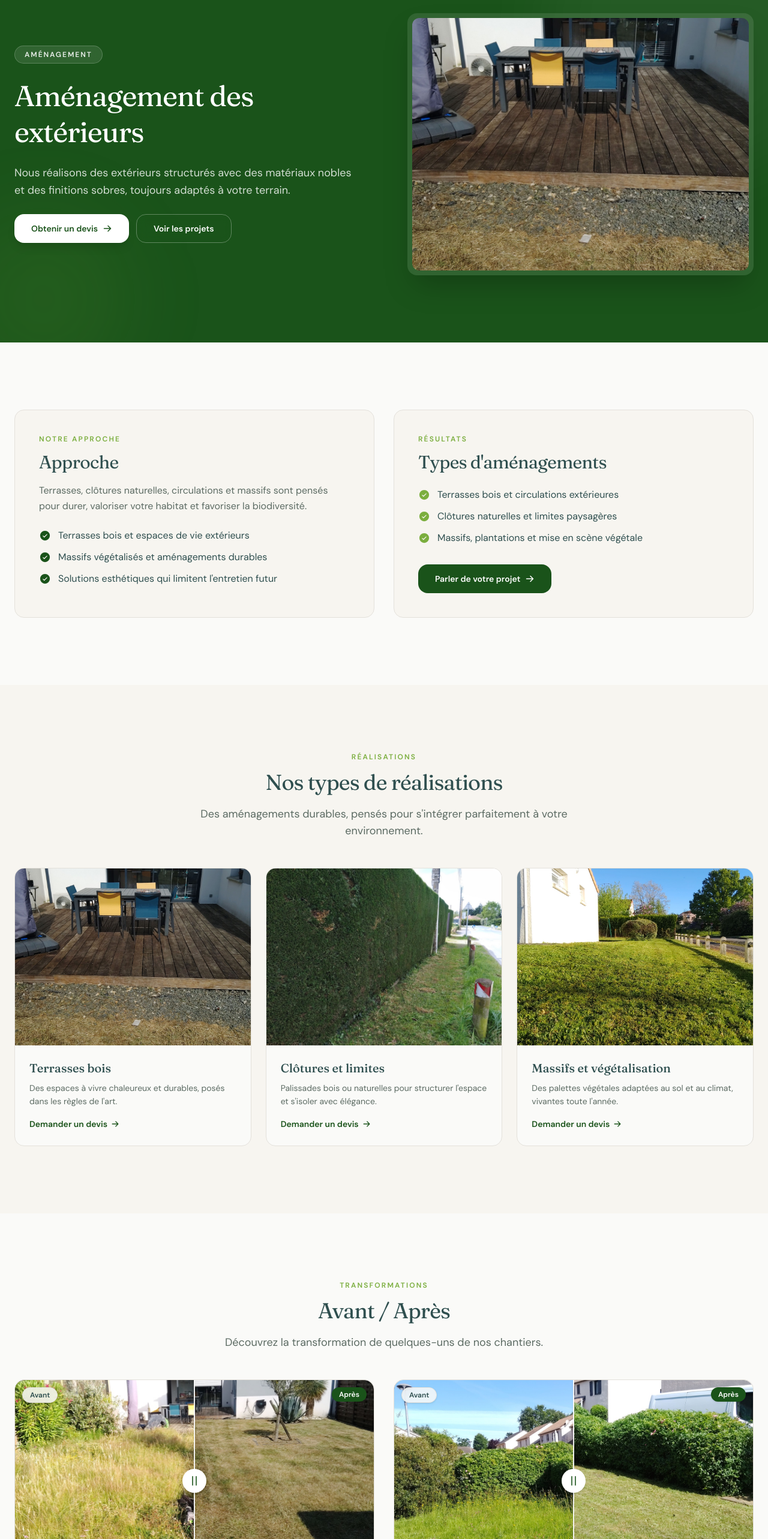
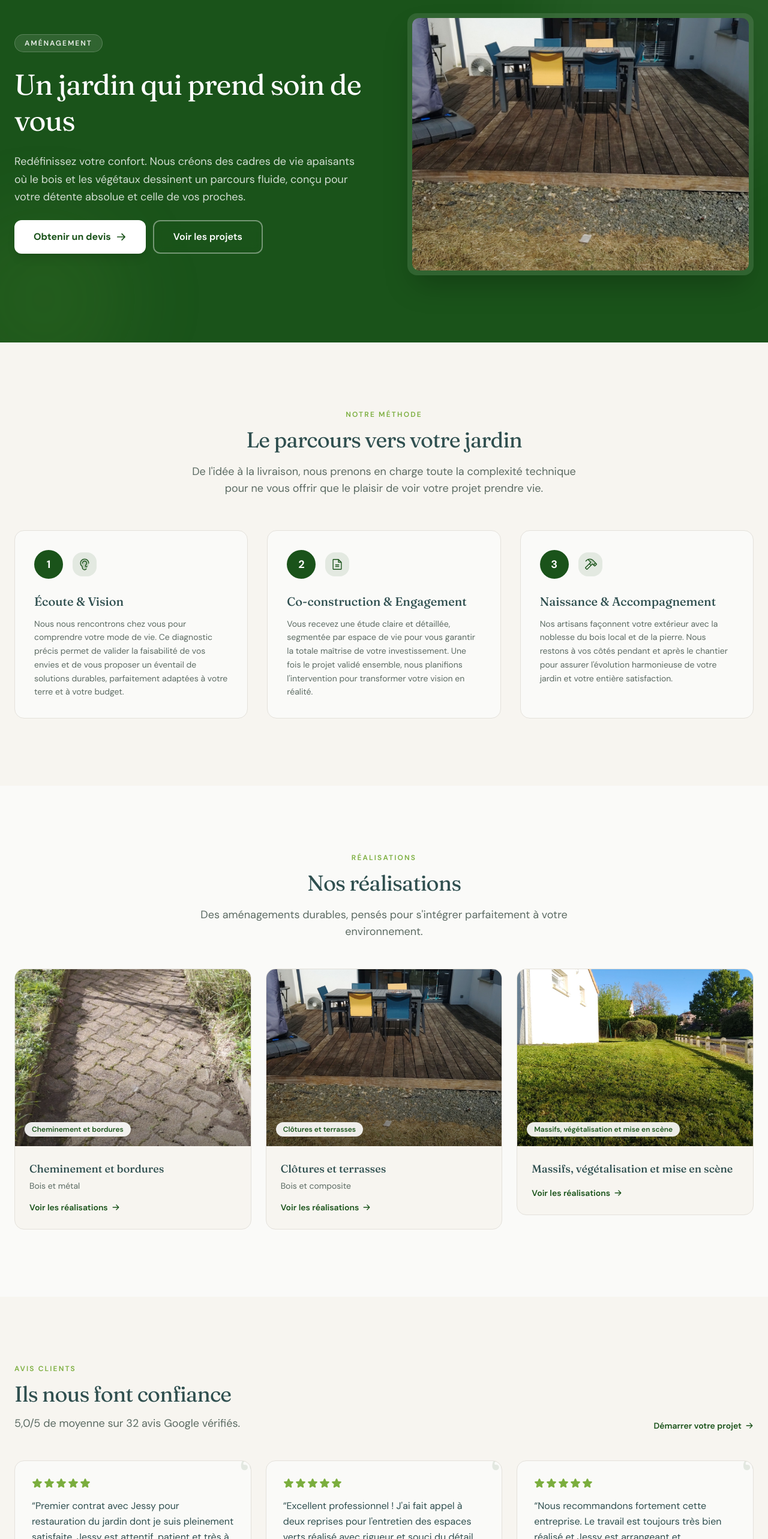
Before and after one commit to FreelancePlt/Permapaysage, a Next.js app: page /amenagement in a window 1280 px wide. Shown: the part 200-2766 px from the top of the page at 60% size. Built offline with nearby package versions, Linux system fonts and the light colour scheme; no server answers.

Commit message:
Amélioration page aménagement

```diff
--- a/app/(main)/amenagement/page.tsx
+++ b/app/(main)/amenagement/page.tsx
@@ -1,11 +1,14 @@
-import { ArrowRightIcon } from "@phosphor-icons/react/dist/ssr";
+import {
+  ArrowRightIcon,
+  EarIcon,
+  FileTextIcon,
+  HammerIcon,
+  StarIcon,
+} from "@phosphor-icons/react/dist/ssr";
 import Image from "next/image";
 import Link from "next/link";
-import { notFound } from "next/navigation";
 
-import { ServicePageSection } from "@/components/sections/service-page";
 import { CtaSection } from "@/components/sections/cta";
-import { BeforeAfterSlider } from "@/components/shared/before-after-slider";
 import { Container } from "@/components/shared/container";
 import { Reveal } from "@/components/shared/reveal";
 import { StructuredData } from "@/components/shared/structured-data";
@@ -16,7 +19,7 @@ import {
   buildServiceSchema,
   buildWebPageSchema,
 } from "@/lib/seo";
-import { services, amenagementTypes } from "@/lib/site-data";
+import { company, services, testimonials } from "@/lib/site-data";
 
 export const metadata = buildPageMetadata({
   title: "Aménagement paysager durable à Vallet — Permapaysage",
@@ -31,12 +34,50 @@ export const metadata = buildPageMetadata({
   ],
 });
 
+const parcoursSteps = [
+  {
+    number: "1",
+    title: "Écoute & Vision",
+    description:
+      "Nous nous rencontrons chez vous pour comprendre votre mode de vie. Ce diagnostic précis permet de valider la faisabilité de vos envies et de vous proposer un éventail de solutions durables, parfaitement adaptées à votre terre et à votre budget.",
+    icon: EarIcon,
+  },
+  {
+    number: "2",
+    title: "Co-construction & Engagement",
+    description:
+      "Vous recevez une étude claire et détaillée, segmentée par espace de vie pour vous garantir la totale maîtrise de votre investissement. Une fois le projet validé ensemble, nous planifions l'intervention pour transformer votre vision en réalité.",
+    icon: FileTextIcon,
+  },
+  {
+    number: "3",
+    title: "Naissance & Accompagnement",
+    description:
+      "Nos artisans façonnent votre extérieur avec la noblesse du bois local et de la pierre. Nous restons à vos côtés pendant et après le chantier pour assurer l'évolution harmonieuse de votre jardin et votre entière satisfaction.",
+    icon: HammerIcon,
+  },
+];
+
+const realisationCategories = [
+  {
+    title: "Cheminement et bordures",
+    subtitle: "Bois et métal",
+    image: "/photos-entretien/apres/ap-01.jpg",
+  },
+  {
+    title: "Clôtures et terrasses",
+    subtitle: "Bois et composite",
+    image: "/photos-entretien/apres/ap-09.jpg",
+  },
+  {
+    title: "Massifs, végétalisation et mise en scène",
+    subtitle: "",
+    image: "/photos-entretien/apres/ap-04.jpg",
+  },
+];
+
 export default function AmenagementPage() {
   const service = services.find((item) => item.slug === "amenagement");
-
-  if (!service) {
-    notFound();
-  }
 
   const schemas = [
     buildWebPageSchema({
@@ -47,8 +88,10 @@ export default function AmenagementPage() {
     }),
     buildLocalBusinessSchema("/amenagement"),
     buildServiceSchema({
-      name: service.title,
-      description: service.longDescription,
+      name: service?.title ?? "Aménagement des extérieurs",
+      description:
+        service?.longDescription ??
+        "Terrasses, clôtures naturelles, circulations et massifs pensés pour durer.",
       path: "/amenagement",
       serviceType: "Aménagement paysager",
       areaServed: "Vallet et Vignoble Nantais",
@@ -62,116 +105,262 @@ export default function AmenagementPage() {
   return (
     <>
       <StructuredData data={schemas} />
-      <ServicePageSection
-        service={service}
-        image="/photos-entretien/apres/ap-09.jpg"
-        eyebrow="Aménagement"
-        subtitle="Nous réalisons des extérieurs structurés avec des matériaux nobles et des finitions sobres, toujours adaptés à votre terrain."
-        extraSectionTitle="Types d'aménagements"
-        extraPoints={[
-          "Terrasses bois et circulations extérieures",
-          "Clôtures naturelles et limites paysagères",
-          "Massifs, plantations et mise en scène végétale",
-        ]}
+
+      {/* ── HERO ── */}
+      <section className="relative overflow-hidden bg-primary py-20 md:py-28">
+        <div className="pointer-events-none absolute inset-0">
+          <div className="absolute right-0 top-0 h-125 w-125 translate-x-1/4 -translate-y-1/4 rounded-full bg-white/5 blur-3xl" />
+          <div className="absolute bottom-0 left-0 h-72 w-72 -translate-x-1/4 translate-y-1/4 rounded-full bg-secondary/10 blur-3xl" />
+        </div>
+
+        <Container>
+          <div className="relative grid items-center gap-12 lg:grid-cols-[1fr_0.95fr]">
+            <div className="space-y-6 animate-in fade-in slide-in-from-bottom-4 duration-700">
+              <div className="inline-flex items-center gap-2 rounded-full border border-white/20 bg-white/10 px-4 py-1.5 text-xs font-semibold tracking-[0.16em] uppercase text-white/90 backdrop-blur-sm">
+                Aménagement
+              </div>
+              <h1 className="text-4xl leading-tight tracking-tight text-white md:text-5xl">
+                Un jardin qui prend soin de vous
+              </h1>
+              <p className="max-w-xl text-base leading-relaxed text-white/80 md:text-lg">
+                Redéfinissez votre confort. Nous créons des cadres de vie
+                apaisants où le bois et les végétaux dessinent un parcours
+                fluide, conçu pour votre détente absolue et celle de vos
+                proches.
+              </p>
+              <div className="flex flex-wrap gap-3">
+                <Link
+                  href="/contact"
+                  className="inline-flex h-14 items-center justify-center gap-2 rounded-xl bg-white px-8 text-base font-bold text-primary shadow-lg transition-all hover:bg-white/90 hover:shadow-xl hover:scale-[1.02]"
+                >
+                  Obtenir un devis
+                  <ArrowRightIcon size={18} weight="bold" />
+                </Link>
+                <Link
+                  href="/realisations"
+                  className="inline-flex h-14 items-center justify-center rounded-xl border-2 border-white/40 px-8 text-base font-semibold text-white backdrop-blur-sm transition-all hover:bg-white/10 hover:border-white/60"
+                >
+                  Voir les projets
+                </Link>
+              </div>
+            </div>
+            <div className="animate-in fade-in zoom-in-95 duration-700 delay-200">
+              <div className="overflow-hidden rounded-2xl bg-white/10 p-2 shadow-2xl backdrop-blur-sm">
+                <Image
+                  src="/photos-entretien/apres/ap-09.jpg"
+                  alt="Aménagement paysager réalisé par Permapaysage à Vallet"
+                  width={1024}
+                  height={768}
+                  className="aspect-4/3 w-full rounded-xl object-cover"
+                  priority
                 />
+              </div>
+            </div>
+          </div>
+        </Container>
+      </section>
 
+      {/* ── LE PARCOURS VERS VOTRE JARDIN ── */}
       <section className="bg-card py-20 md:py-28">
         <Container>
           <Reveal>
             <div className="mx-auto max-w-2xl text-center">
-              <p className="text-secondary text-xs font-semibold tracking-[0.18em] uppercase">Réalisations</p>
-              <h2 className="mt-3 text-3xl leading-tight tracking-tight md:text-4xl">Nos types de réalisations</h2>
+              <p className="text-secondary text-xs font-semibold tracking-[0.18em] uppercase">
+                Notre méthode
+              </p>
+              <h2 className="mt-3 text-3xl leading-tight tracking-tight md:text-4xl">
+                Le parcours vers votre jardin
+              </h2>
               <p className="text-muted-foreground mt-4 md:text-lg">
-                Des aménagements durables, pensés pour s&apos;intégrer parfaitement à votre environnement.
+                De l&apos;idée à la livraison, nous prenons en charge toute la
+                complexité technique pour ne vous offrir que le plaisir de voir
+                votre projet prendre vie.
+              </p>
+            </div>
+          </Reveal>
+
+          <div className="mt-14 grid gap-8 md:grid-cols-3">
+            {parcoursSteps.map((step, idx) => {
+              const Icon = step.icon;
+              return (
+                <Reveal key={step.title} delay={idx * 100}>
+                  <article className="relative flex h-full flex-col overflow-hidden rounded-2xl border border-border bg-background p-8 transition-all duration-300 hover:-translate-y-1 hover:shadow-lg hover:border-primary/20">
+                    <div className="mb-6 flex items-center gap-4">
+                      <div className="flex h-12 w-12 shrink-0 items-center justify-center rounded-full bg-primary text-lg font-bold text-white">
+                        {step.number}
+                      </div>
+                      <div className="flex h-10 w-10 items-center justify-center rounded-lg bg-primary/10 text-primary">
+                        <Icon size={22} weight="duotone" />
+                      </div>
+                    </div>
+                    <h3 className="text-xl font-medium">{step.title}</h3>
+                    <p className="text-muted-foreground mt-3 text-sm leading-relaxed">
+                      {step.description}
+                    </p>
+                  </article>
+                </Reveal>
+              );
+            })}
+          </div>
+        </Container>
+      </section>
+
+      {/* ── NOS RÉALISATIONS ── */}
+      <section className="py-20 md:py-28">
+        <Container>
+          <Reveal>
+            <div className="mx-auto max-w-2xl text-center">
+              <p className="text-secondary text-xs font-semibold tracking-[0.18em] uppercase">
+                Réalisations
+              </p>
+              <h2 className="mt-3 text-3xl leading-tight tracking-tight md:text-4xl">
+                Nos réalisations
+              </h2>
+              <p className="text-muted-foreground mt-4 md:text-lg">
+                Des aménagements durables, pensés pour s&apos;intégrer
+                parfaitement à votre environnement.
               </p>
             </div>
           </Reveal>
           <div className="mt-12 grid gap-6 md:grid-cols-3">
-            {amenagementTypes.map((type, idx) => (
-              <Reveal key={type.title} delay={idx * 100}>
-                <article className="group overflow-hidden rounded-2xl border border-border bg-background transition-all duration-300 hover:-translate-y-2 hover:shadow-xl">
+            {realisationCategories.map((cat, idx) => (
+              <Reveal key={cat.title} delay={idx * 100}>
+                <Link href="/realisations" className="group block">
+                  <article className="overflow-hidden rounded-2xl border border-border bg-card transition-all duration-300 hover:-translate-y-2 hover:shadow-xl hover:border-primary/20">
                     <div className="relative aspect-4/3 w-full overflow-hidden">
                       <Image
-                      src={type.image}
-                      alt={type.title}
+                        src={cat.image}
+                        alt={cat.title}
                         fill
                         className="object-cover transition-transform duration-500 group-hover:scale-105"
                       />
-                    <div className="absolute inset-0 bg-linear-to-t from-black/30 via-transparent to-transparent opacity-0 transition-opacity duration-300 group-hover:opacity-100" />
+                      <div className="absolute inset-0 bg-linear-to-t from-black/40 via-transparent to-transparent" />
+                      <div className="absolute bottom-4 left-4">
+                        <span className="inline-flex items-center rounded-full bg-white/90 px-3 py-1 text-xs font-semibold text-primary backdrop-blur-sm">
+                          {cat.title}
+                        </span>
+                      </div>
                     </div>
                     <div className="p-6">
-                    <h3 className="text-xl font-medium">{type.title}</h3>
-                    <p className="text-muted-foreground mt-2 text-sm leading-relaxed">{type.description}</p>
-                    <Link href="/contact" className="mt-4 inline-flex items-center gap-1.5 text-sm font-semibold text-primary transition-all group-hover:gap-2.5">
-                      Demander un devis
-                      <ArrowRightIcon size={14} weight="bold" className="transition-transform group-hover:translate-x-1" />
-                    </Link>
+                      <h3 className="text-lg font-medium">{cat.title}</h3>
+                      {cat.subtitle && (
+                        <p className="text-muted-foreground mt-1 text-sm">
+                          {cat.subtitle}
+                        </p>
+                      )}
+                      <span className="mt-4 inline-flex items-center gap-1.5 text-sm font-semibold text-primary transition-all group-hover:gap-2.5">
+                        Voir les réalisations
+                        <ArrowRightIcon
+                          size={14}
+                          weight="bold"
+                          className="transition-transform group-hover:translate-x-1"
+                        />
+                      </span>
                     </div>
                   </article>
+                </Link>
               </Reveal>
             ))}
           </div>
         </Container>
       </section>
 
-      <section className="py-20 md:py-28">
+      {/* ── AVIS CLIENTS ── */}
+      <section className="bg-card py-20 md:py-28">
         <Container>
           <Reveal>
-            <div className="mx-auto max-w-2xl text-center">
-              <p className="text-secondary text-xs font-semibold tracking-[0.18em] uppercase">Transformations</p>
-              <h2 className="mt-3 text-3xl leading-tight tracking-tight md:text-4xl">Avant / Après</h2>
-              <p className="text-muted-foreground mt-4 md:text-lg">
-                Découvrez la transformation de quelques-uns de nos chantiers.
+            <div className="flex flex-col gap-4 md:flex-row md:items-end md:justify-between">
+              <div className="max-w-2xl space-y-3">
+                <p className="text-secondary text-xs font-semibold tracking-[0.18em] uppercase">
+                  Avis clients
                 </p>
-            </div>
-          </Reveal>
-          <div className="mt-12 grid gap-8 md:grid-cols-2">
-            {[
-              { title: "Tonte et entretien complet", description: "Remise en état d'un jardin avec tonte, débroussaillage et nettoyage des abords.", avant: "/photos-entretien/avant/av-08.jpg", apres: "/photos-entretien/apres/ap-08.jpg" },
-              { title: "Taille de haie et tonte", description: "Taille raisonnée d'une haie et tonte de la pelouse pour un rendu net et propre.", avant: "/photos-entretien/avant/av-05.jpg", apres: "/photos-entretien/apres/ap-05.jpg" },
-            ].map((item, idx) => (
-              <Reveal key={item.title} delay={idx * 100}>
-                <div className="group overflow-hidden rounded-2xl border border-border bg-card transition-all duration-300 hover:shadow-lg">
-                  <BeforeAfterSlider
-                    beforeSrc={item.avant}
-                    afterSrc={item.apres}
-                    beforeAlt={`Avant — ${item.title}`}
-                    afterAlt={`Après — ${item.title}`}
-                    className="rounded-b-none"
-                  />
-                  <div className="p-6">
-                    <h3 className="text-lg font-medium">{item.title}</h3>
-                    <p className="text-muted-foreground mt-1 text-sm">{item.description}</p>
-                  </div>
-                </div>
-              </Reveal>
-            ))}
-          </div>
-
-          <Reveal delay={200}>
-            <div className="mt-12 relative overflow-hidden rounded-2xl border border-primary/20 bg-primary/5 p-8 md:p-10">
-              <div className="pointer-events-none absolute right-0 top-0 h-48 w-48 translate-x-12 -translate-y-12 rounded-full bg-primary/10 blur-3xl" />
-              <div className="relative flex flex-col items-start gap-6 md:flex-row md:items-center md:justify-between">
-                <div>
-                  <h3 className="text-xl font-medium">Des matériaux sélectionnés avec soin</h3>
-                  <p className="text-muted-foreground mt-2 max-w-xl text-sm leading-relaxed">
-                    Bois certifiés, pierres locales et végétaux adaptés au climat du Vignoble Nantais. Chaque matériau est choisi pour sa durabilité et sa cohérence avec le projet.
+                <h2 className="text-3xl leading-tight tracking-tight md:text-4xl">
+                  Ils nous font confiance
+                </h2>
+                <p className="text-muted-foreground text-base md:text-lg">
+                  {company.rating} de moyenne sur {company.reviewCount} avis
+                  Google vérifiés.
                 </p>
               </div>
               <Link
                 href="/contact"
-                  className="inline-flex h-12 shrink-0 items-center justify-center gap-2 rounded-lg bg-primary px-7 text-sm font-semibold text-white shadow-md transition-all hover:bg-primary/90 hover:shadow-lg"
+                className="text-primary inline-flex items-center gap-1.5 text-sm font-semibold hover:underline"
               >
-                  Parler de votre projet
-                  <ArrowRightIcon size={16} weight="bold" />
+                Démarrer votre projet
+                <ArrowRightIcon size={14} weight="bold" />
               </Link>
             </div>
+          </Reveal>
+          <div className="mt-12 grid gap-6 md:grid-cols-3">
+            {testimonials.slice(0, 3).map((testimonial, idx) => {
+              const colors = [
+                { bg: "bg-primary", text: "text-white" },
+                { bg: "bg-secondary", text: "text-white" },
+                { bg: "bg-primary-light", text: "text-white" },
+              ];
+              const color = colors[idx % colors.length];
+              return (
+                <Reveal key={testimonial.author} delay={idx * 100}>
+                  <figure className="relative flex h-full flex-col overflow-hidden rounded-2xl border border-border bg-background p-7 transition-all duration-300 hover:-translate-y-1 hover:shadow-lg hover:border-primary/20">
+                    <div
+                      className="absolute -right-3 -top-3 font-serif text-7xl leading-none text-primary/10"
+                      aria-hidden
+                    >
+                      &ldquo;
+                    </div>
+                    <div className="relative flex flex-1 flex-col">
+                      <div className="mb-4 flex gap-0.5">
+                        {["s1", "s2", "s3", "s4", "s5"].map((id) => (
+                          <StarIcon
+                            key={id}
+                            size={18}
+                            weight="fill"
+                            className="text-secondary"
+                          />
+                        ))}
+                      </div>
+                      <blockquote className="flex-1 text-sm leading-relaxed md:text-base">
+                        &ldquo;{testimonial.content}&rdquo;
+                      </blockquote>
+                      <figcaption className="mt-5 flex items-center gap-3">
+                        <div
+                          className={`flex h-12 w-12 items-center justify-center rounded-full text-base font-bold ${color.bg} ${color.text}`}
+                        >
+                          {testimonial.author.charAt(0)}
+                        </div>
+                        <span className="text-sm font-semibold">
+                          {testimonial.author}
+                        </span>
+                      </figcaption>
+                    </div>
+                  </figure>
+                </Reveal>
+              );
+            })}
+          </div>
+          <Reveal delay={300}>
+            <div className="mt-10 text-center">
+              <Link
+                href={company.googleReviewsUrl}
+                target="_blank"
+                rel="noopener noreferrer"
+                className="inline-flex items-center gap-1.5 text-sm font-semibold text-primary hover:underline"
+              >
+                Voir tous les avis sur Google
+                <ArrowRightIcon size={14} weight="bold" />
+              </Link>
             </div>
           </Reveal>
         </Container>
       </section>
 
-      <CtaSection />
+      {/* ── CTA FINAL ── */}
+      <CtaSection
+        eyebrow="Lancer votre projet"
+        title="Prêt à redéfinir votre extérieur ?"
+        description="Échangeons sur vos envies et les spécificités de votre terrain lors d'un premier rendez-vous à Vallet."
+        ctaText="Lancer mon étude personnalisée sous 48h"
+      />
     </>
   );
 }
```
Lines whose indentation alone changed are shown as unchanged.
